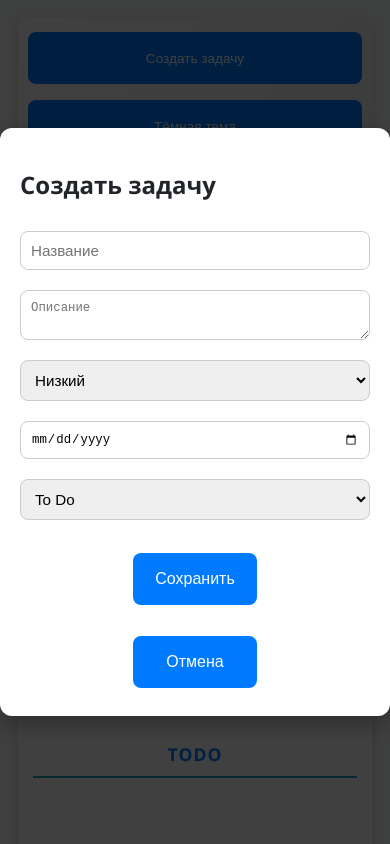
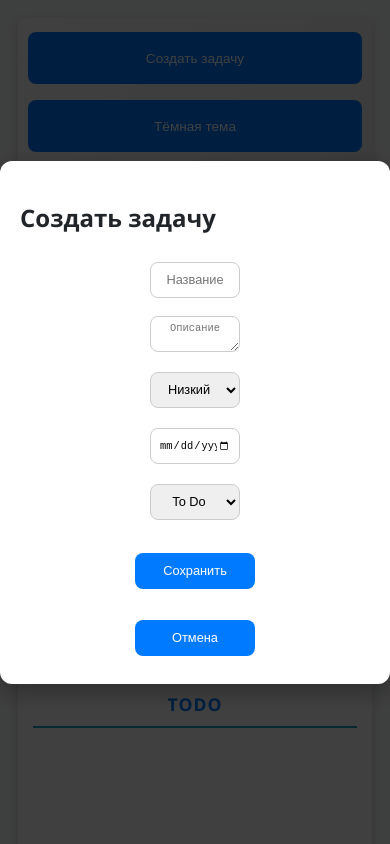
Before and after one commit to iskoemes/TodoList, a React (Vite) app: page / in a window 390 px wide. Both pictures are taken after a click on the button "Создать задачу". Shown: the top 844 px of the page. Built offline with nearby package versions, Linux system fonts and the light colour scheme.

Commit message:
Добавил адаптивку

```diff
--- a/src/styles/components.css
+++ b/src/styles/components.css
@@ -10,6 +10,9 @@
   --transition-time: 0.3s ease; /* Плавные переходы */
   --border-radius: 8px; /* Скругление углов */
   --font-family: 'Segoe UI', Tahoma, Geneva, Verdana, sans-serif;
+  --button-width: 120px; /* Фиксированная ширина для кнопок, чтобы они были ровными и маленькими */
+  --button-padding: 8px 12px; /* Меньше padding для маленьких кнопок */
+  --button-font-size: 0.9em; /* Меньше шрифт для маленьких кнопок */
 }
 
 .card {
@@ -72,15 +75,20 @@ body.dark .card span {
 .card select,
 .card button {
   margin-top: 10px;
-  padding: 10px 15px; /* Больше padding */
+  padding: var(--button-padding);
   border: 1px solid transparent;
   border-radius: var(--border-radius);
   background-color: var(--primary-color);
   color: white;
   cursor: pointer;
-  font-size: 1em;
+  font-size: var(--button-font-size);
   transition: transform var(--transition-time), background-color var(--transition-time), box-shadow var(--transition-time), border-color var(--transition-time);
   margin-right: 10px; /* Расстояние между кнопками/селектами */
+  width: var(--button-width); /* Фиксированная ширина */
+  text-align: center; /* Центрирование текста */
+  display: inline-block; /* Для центрирования */
+  min-height: 36px; /* Минимальная высота для touch, но меньше для маленьких кнопок */
+  touch-action: manipulation;
 }
 
 .card select:focus,
@@ -165,6 +173,8 @@ body.dark .modal {
   border-radius: var(--border-radius);
   font-size: 1.05em; /* Чуть больше шрифт */
   transition: border-color var(--transition-time), box-shadow var(--transition-time);
+  touch-action: manipulation;
+  min-height: 48px;
 }
 
 .modal input:focus,
@@ -190,15 +200,20 @@ body.dark .modal select:focus {
 }
 
 .modal button {
-  padding: 14px 20px; /* Больше padding */
+  padding: var(--button-padding);
   margin-right: 15px;
   background-color: var(--primary-color);
   color: white;
   border: none;
   border-radius: var(--border-radius);
   cursor: pointer;
-  font-size: 1em;
+  font-size: var(--button-font-size);
   transition: transform var(--transition-time), background-color var(--transition-time), box-shadow var(--transition-time);
+  touch-action: manipulation;
+  width: var(--button-width); /* Фиксированная ширина */
+  text-align: center; /* Центрирование текста */
+  display: inline-block;
+  min-height: 36px; /* Меньше для маленьких кнопок */
 }
 
 .modal button:hover {
@@ -266,16 +281,19 @@ body.dark .modal button:hover {
 button,
 input[type="button"],
 input[type="submit"] {
-  padding: 12px 18px;
+  padding: var(--button-padding);
   border-radius: var(--border-radius);
   background-color: var(--primary-color);
   color: white;
   cursor: pointer;
-  font-size: 1em;
+  font-size: var(--button-font-size);
   transition: transform var(--transition-time), background-color var(--transition-time), box-shadow var(--transition-time);
   border: none;
-  min-width: 120px; /* Минимальная ширина для touch */
-  touch-action: manipulation; /* Улучшает поведение на touch устройствах */
+  width: var(--button-width); /* Фиксированная ширина */
+  text-align: center; /* Центрирование текста */
+  display: inline-block;
+  min-height: 36px; /* Меньше для маленьких кнопок */
+  touch-action: manipulation;
 }
 
 button:hover,
@@ -300,6 +318,32 @@ body.dark input[type="submit"]:hover {
   box-shadow: 0 3px 10px var(--shadow-dark);
 }
 
+/* Общие стили для полей ввода и селектов */
+input[type="text"],
+input[type="search"],
+select,
+textarea {
+  padding: var(--button-padding);
+  border-radius: var(--border-radius);
+  font-size: var(--button-font-size);
+  border: 1px solid #ddd;
+  width: var(--button-width); /* Фиксированная ширина для ровности */
+  text-align: center; /* Центрирование текста */
+  display: inline-block;
+  min-height: 36px;
+  touch-action: manipulation;
+  box-sizing: border-box;
+}
+
+body.dark input[type="text"],
+body.dark input[type="search"],
+body.dark select,
+body.dark textarea {
+  background: #333333;
+  color: #ffffff;
+  border-color: #555555;
+}
+
 /* Мобильная версия (улучшенный responsive design) */
 @media (max-width: 1024px) {
   .card {
@@ -308,6 +352,9 @@ body.dark input[type="submit"]:hover {
   }
   .modal {
     max-width: 90%;
+  }
+  :root {
+    --button-width: 100px; /* Чуть меньше на планшетах */
   }
 }
 
@@ -327,39 +374,70 @@ body.dark input[type="submit"]:hover {
   .modal input,
   .modal textarea,
   .modal select {
-    padding: 12px;
-    font-size: 1em;
+    padding: var(--button-padding);
+    font-size: var(--button-font-size);
     margin: 12px 0;
+    width: var(--button-width); /* Ровные маленькие */
+    text-align: center;
+    min-height: 36px;
   }
   .modal button {
-    padding: 12px 18px;
-    width: 100%; /* Полная ширина кнопок */
-    margin: 8px 0; /* Стек для мобильных */
+    padding: var(--button-padding);
+    width: var(--button-width);
+    margin: 8px auto; /* Центрирование кнопок */
+    display: block; /* Для центрирования */
+    min-height: 36px;
   }
-  /* Улучшения для всех кнопок на мобильных */
+  /* Улучшения для всех кнопок и полей на мобильных */
   button,
   input[type="button"],
-  input[type="submit"] {
-    width: 100%; /* Полная ширина для легкого нажатия */
-    padding: 14px 20px; /* Больше padding для пальцев */
-    font-size: 1.1em; /* Чуть больше текст для читаемости */
-    min-height: 48px; /* Стандарт для touch */
-    margin: 8px 0; /* Больше пространства между кнопками */
+  input[type="submit"],
+  input[type="text"],
+  input[type="search"],
+  select,
+  textarea {
+    width: var(--button-width); /* Ровные маленькие */
+    padding: var(--button-padding);
+    font-size: var(--button-font-size);
+    min-height: 36px;
+    margin: 8px auto; /* Центрирование */
+    display: block; /* Для центрирования */
+    text-align: center;
   }
   .card button,
   .card select {
-    width: 100%; /* Полная ширина */
-    padding: 14px 20px; /* Увеличенный padding для touch */
-    min-height: 48px; /* Минимальная высота для touch */
+    width: var(--button-width);
+    padding: var(--button-padding);
+    min-height: 36px;
+    margin: 8px auto;
+    display: block;
+  }
+  .task-form {
+    align-items: center; /* Центрирование элементов формы */
+  }
+  .task-form input,
+  .task-form textarea,
+  .task-form select {
+    width: var(--button-width);
+    padding: var(--button-padding);
+    min-height: 36px;
+    text-align: center;
   }
   .modal-buttons {
     flex-direction: column; /* Стек для мобильных */
     gap: 10px;
+    justify-content: center;
+    align-items: center; /* Центрирование */
   }
   .modal-buttons button {
-    width: 100%;
-    padding: 14px 20px;
-    min-height: 48px;
+    width: var(--button-width);
+    padding: var(--button-padding);
+    min-height: 36px;
+  }
+  :root {
+    --button-width: 100px; /* Маленькие на мобильных */
+    --button-padding: 6px 10px; /* Еще меньше padding */
+    --button-font-size: 0.85em; /* Меньше шрифт */
   }
 }
 
@@ -372,18 +450,22 @@ body.dark input[type="submit"]:hover {
 .task-form input,
 .task-form textarea,
 .task-form select {
-  width: 100%;
-  max-width: 400px; /* Ограничиваем ширину, чтобы не растягивались */
+  width: var(--button-width);
+  max-width: 400px; /* Ограничиваем, но используем var для ровности */
   margin: 10px 0;
-  padding: 10px;
-  font-size: 1em;
-  border-radius: 8px;
+  padding: var(--button-padding);
+  font-size: var(--button-font-size);
+  border-radius: var(--border-radius);
   border: 1px solid #ccc;
   box-sizing: border-box;
+  text-align: center;
+  min-height: 36px;
+  touch-action: manipulation;
 }
 
 .task-form textarea {
   resize: vertical; /* Позволяем менять высоту, ширина фиксирована */
+  min-height: 80px; /* Меньше для минимализма */
 }
 
 .modal-buttons {
@@ -391,17 +473,22 @@ body.dark input[type="submit"]:hover {
   justify-content: center;
   gap: 15px; /* Расстояние между кнопками */
   margin-top: 15px;
+  align-items: center; /* Центрирование */
 }
 
 .modal-buttons button {
-  padding: 10px 20px;
-  border-radius: 8px;
+  padding: var(--button-padding);
+  border-radius: var(--border-radius);
   border: none;
   cursor: pointer;
-  font-size: 1em;
+  font-size: var(--button-font-size);
   background-color: var(--primary-color);
   color: white;
   transition: 0.3s;
+  touch-action: manipulation;
+  width: var(--button-width);
+  text-align: center;
+  min-height: 36px;
 }
 
 .modal-buttons button:hover {
@@ -425,27 +512,48 @@ body.dark input[type="submit"]:hover {
   .modal input,
   .modal textarea,
   .modal select {
-    font-size: 0.95em;
+    font-size: var(--button-font-size);
+    padding: var(--button-padding);
+    min-height: 36px;
   }
-  /* Дополнительные улучшения для кнопок на очень маленьких экранах */
+  /* Дополнительные улучшения для кнопок и полей на очень маленьких экранах */
   button,
   input[type="button"],
-  input[type="submit"] {
-    font-size: 1em; /* Нормальный размер текста */
-    padding: 16px 22px; /* Еще больше padding */
-    min-height: 52px; /* Чуть выше для комфорта */
+  input[type="submit"],
+  input[type="text"],
+  input[type="search"],
+  select,
+  textarea {
+    font-size: var(--button-font-size);
+    padding: var(--button-padding);
+    min-height: 36px;
+    width: var(--button-width);
+    margin: 8px auto;
+    display: block;
+    text-align: center;
   }
   .card button,
   .card select {
-    padding: 16px 22px;
-    min-height: 52px;
+    padding: var(--button-padding);
+    min-height: 36px;
   }
   .modal button {
-    padding: 16px 22px;
-    min-height: 52px;
+    padding: var(--button-padding);
+    min-height: 36px;
+  }
+  .task-form input,
+  .task-form textarea,
+  .task-form select {
+    padding: var(--button-padding);
+    min-height: 36px;
   }
   .modal-buttons button {
-    padding: 16px 22px;
-    min-height: 52px;
+    padding: var(--button-padding);
+    min-height: 36px;
+  }
+  :root {
+    --button-width: 90px; /* Еще меньше на маленьких экранах */
+    --button-padding: 5px 8px;
+    --button-font-size: 0.8em;
   }
 }
```
